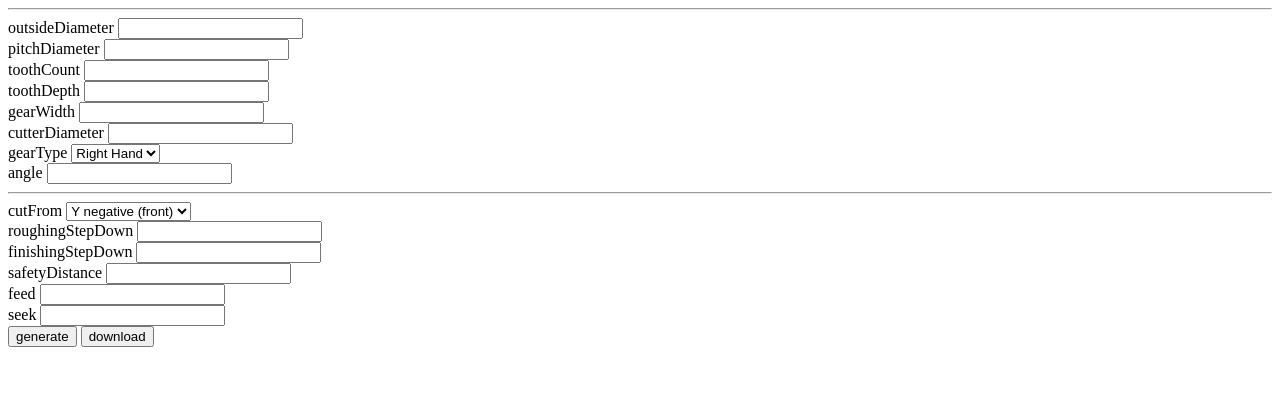
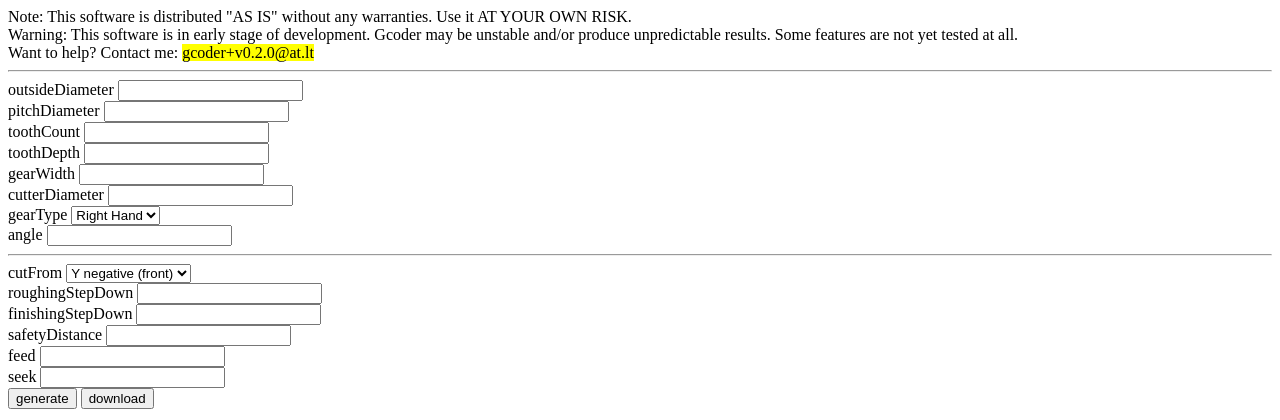
Before and after one commit to dariuskt/gcoder, a PHP site: page /form.php in a window 1280 px wide. Shown: the top 420 px of the page. Run offline with PHP 8.4, Linux system fonts and the light colour scheme.

Commit message:
added "AS IS" warning and contact info with version

```diff
--- a/form.php
+++ b/form.php
@@ -1,4 +1,7 @@
 <!DOCTYPE html>
+<?php
+$version = 'v0.2.0';
+?>
 <html>
 	<head>
 		<meta charset="utf-8">
@@ -6,6 +9,18 @@
 	</head>
 	<body>
 
+<aside>
+	Note: This software is distributed "AS IS" without any warranties. Use it AT YOUR OWN RISK.
+</aside>
+<aside>
+	Warning: This software is in early stage of development. Gcoder may be
+	unstable and/or produce unpredictable results. Some features are not
+	yet tested at all.
+</aside>
+<aside>
+	Want to help? Contact me:
+	<mark><script>document.write('gcoder+<?=$version?>ATatDOTlt'.replace('AT','@').replace('DOT','.'))</script></mark>
+</aside>
 <hr>
 <form action="?" method="GET">
 	<label for="outsideDiameter">outsideDiameter</label>
```
